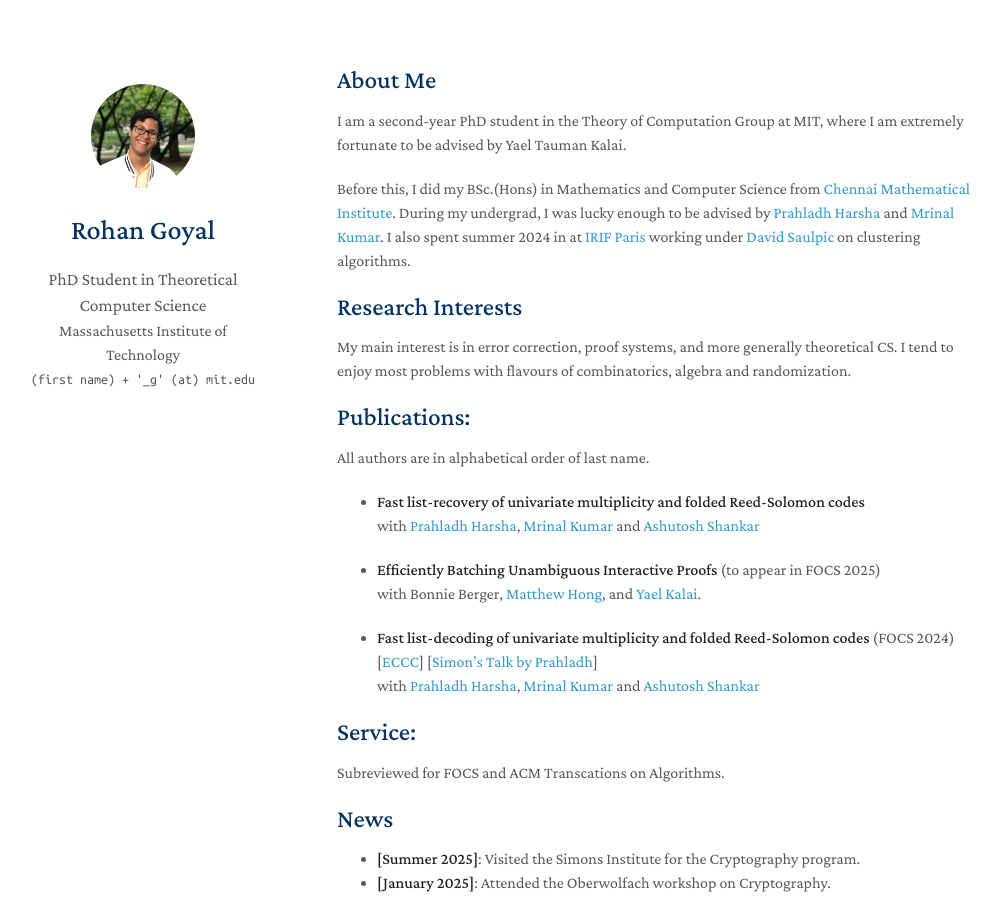
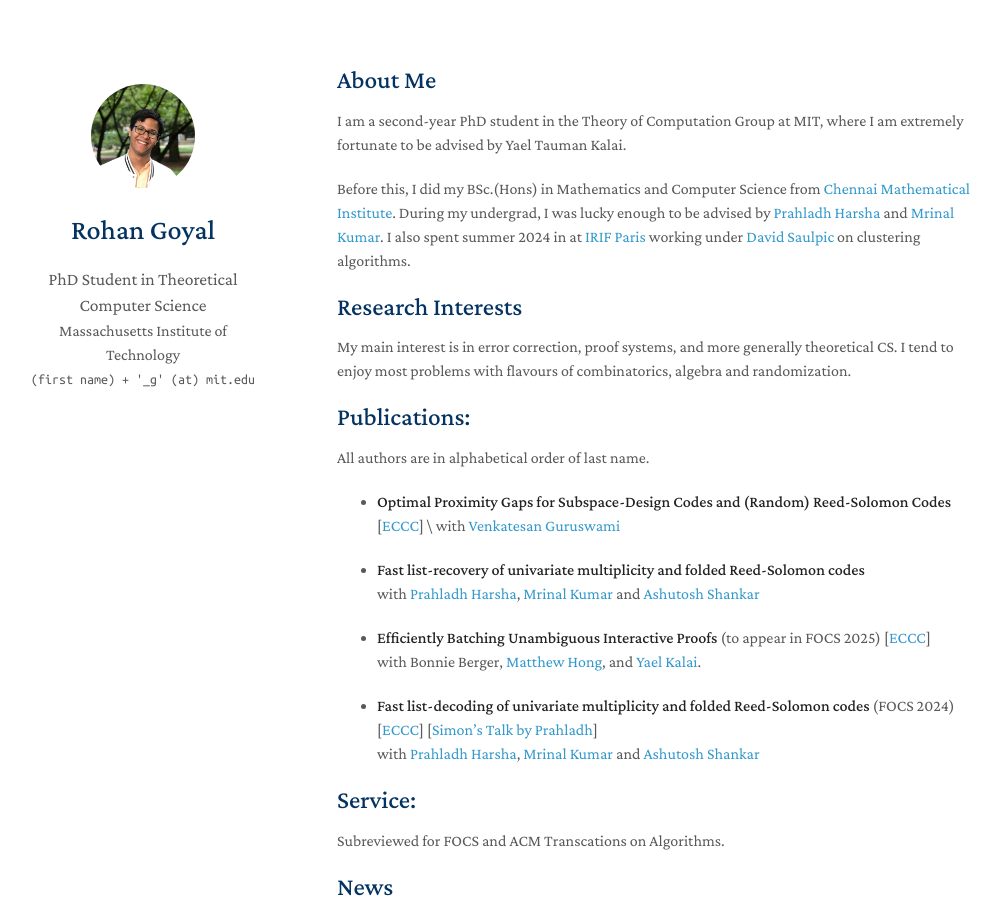
Before and after one commit to goyal-rohan/goyal-rohan.github.io, a Jekyll site: the page built from index.md, in a window 1280 px wide and 900 px high. Shown: the whole window, without its empty margins (133-1133 px from the left). Built offline with Jekyll 4.4.1, drawn with Linux system fonts in a browser that asks for light colours; nearby versions of some CDN libraries; a style sheet for code colours, icons or effects is not loaded; our own code applies the rules of GitHub Pages for plain Markdown files.

Commit message:
proximity gaps

```diff
--- a/index.md
+++ b/index.md
@@ -16,10 +16,13 @@ My main interest is in error correction, proof systems, and more generally theor
 ## Publications:
 All authors are in alphabetical order of last name.
 
+- **Optimal Proximity Gaps for Subspace-Design Codes and (Random) Reed-Solomon Codes** [[ECCC](https://eccc.weizmann.ac.il/report/2025/166/)]
+ \ with [Venkatesan Guruswami](https://people.eecs.berkeley.edu/~venkatg/)
+
 - **Fast list-recovery of univariate multiplicity and folded Reed-Solomon codes** \
 with [Prahladh Harsha](https://www.tcs.tifr.res.in/~prahladh/), [Mrinal Kumar](https://mrinalkr.bitbucket.io/) and [Ashutosh Shankar](https://sites.google.com/view/ashutoshs/home)
 
-- **Efficiently Batching Unambiguous Interactive Proofs** (to appear in FOCS 2025) \
+- **Efficiently Batching Unambiguous Interactive Proofs** (to appear in FOCS 2025) [[ECCC](https://eccc.weizmann.ac.il/report/2025/159/)] \
   with Bonnie Berger, [Matthew Hong](https://people.csail.mit.edu/matth/), and [Yael Kalai](https://www.eecs.mit.edu/people/yael-kalai/).
 
 - **Fast list-decoding of univariate multiplicity and folded Reed-Solomon codes** (FOCS 2024)    [[ECCC](https://eccc.weizmann.ac.il/report/2023/185/)] [[Simon's Talk by Prahladh](https://www.youtube.com/live/t3AdyuYaPzI?si=Yalpe2fbju6czVSb)] \
```
Also changed, not shown: 2 other files.
